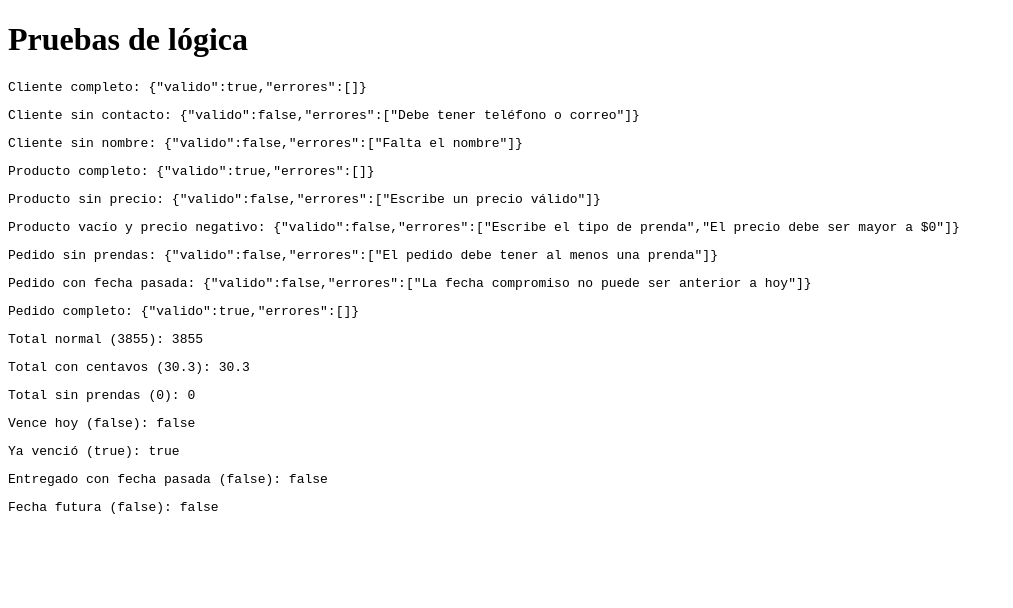
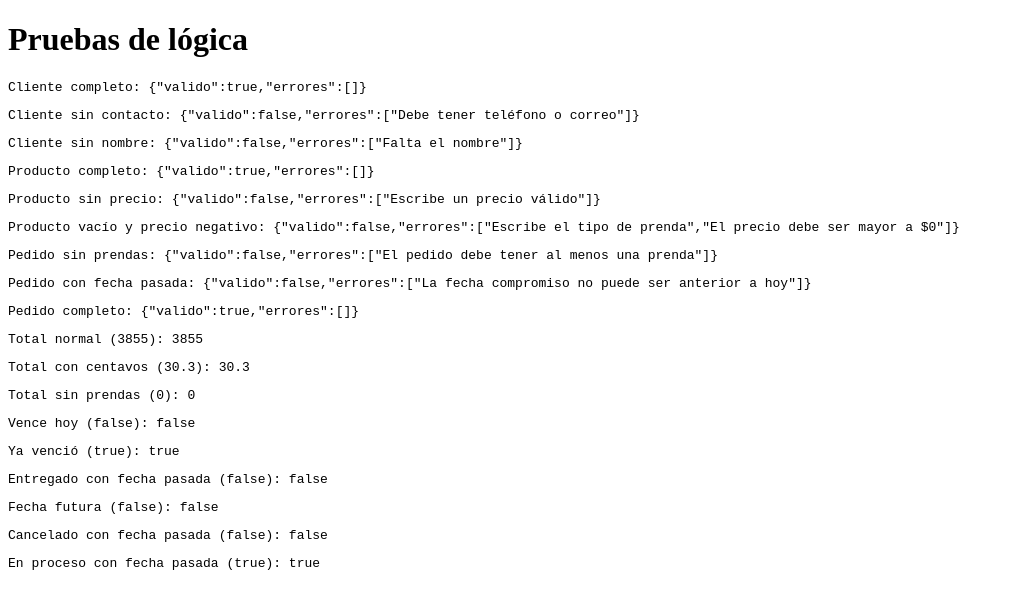
Before and after one commit to info3-fesc-2027-1/E2_Equipo5_Alitach, a Next.js app: page /pruebas in a window 1280 px wide. Shown: the top 608 px of the page, without its empty margins (0-1013 px from the left). Built offline with nearby package versions, Linux system fonts and the light colour scheme.

Commit message:
RF5: agregar casos de cancelado y en proceso

```diff
--- a/app/pruebas/page.jsx
+++ b/app/pruebas/page.jsx
@@ -38,6 +38,10 @@ export default function Pruebas() {
      esAtrasado({ estado: "Entregado", fecha_compromiso: "2020-01-01" })],
     ["Fecha futura (false)",
      esAtrasado({ estado: "Pendiente", fecha_compromiso: "2030-01-01" })],
+    ["Cancelado con fecha pasada (false)",
+     esAtrasado({ estado: "Cancelado", fecha_compromiso: "2020-01-01" })],
+    ["En proceso con fecha pasada (true)",
+     esAtrasado({ estado: "En proceso", fecha_compromiso: "2020-01-01" })],
 
   ];
 
```
